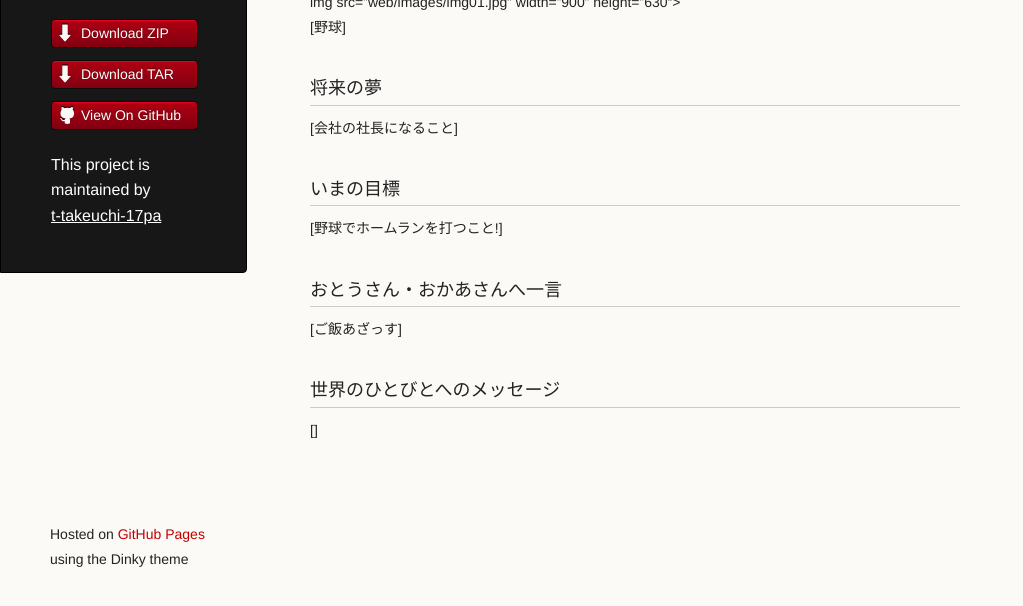
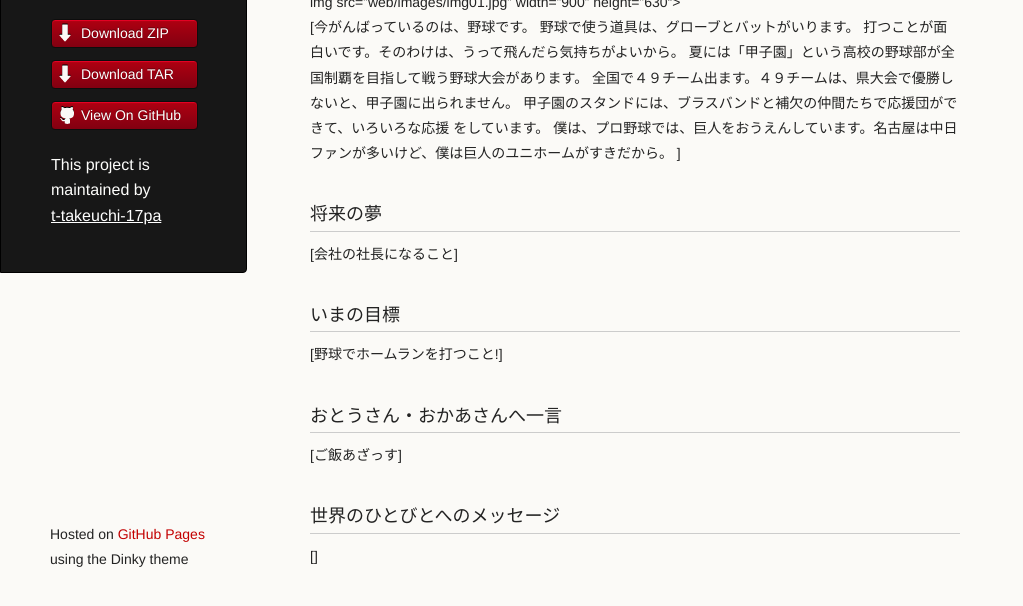
Before and after one commit to t-takeuchi-17pa/web, a plain HTML site: page index.html in a window 1280 px wide. Shown: the part 196-802 px from the top of the page, without its empty margins (0-1023 px from the left). Drawn offline with Linux system fonts and the light colour scheme.

Commit message:
Update index.html

```diff
--- a/index.html
+++ b/index.html
@@ -38,7 +38,15 @@
 <h3>
 <a id="好きなこと" class="anchor" href="#%E5%A5%BD%E3%81%8D%E3%81%AA%E3%81%93%E3%81%A8" aria-hidden="true"><span aria-hidden="true" class="octicon octicon-link"></span></a>好きなこと</h3>
 img src=”web/images/img01.jpg” width=”900” height=”630“>
-<p>[野球]</p>
+<p>[今がんばっているのは、野球です。
+野球で使う道具は、グローブとバットがいります。
+打つことが面白いです。そのわけは、うって飛んだら気持ちがよいから。
+夏には「甲子園」という高校の野球部が全国制覇を目指して戦う野球大会があります。
+全国で４９チーム出ます。４９チームは、県大会で優勝しないと、甲子園に出られません。
+甲子園のスタンドには、ブラスバンドと補欠の仲間たちで応援団ができて、いろいろな応援
+をしています。
+僕は、プロ野球では、巨人をおうえんしています。名古屋は中日ファンが多いけど、僕は巨人のユニホームがすきだから。
+]</p>
 
 <h3>
 <a id="将来の夢" class="anchor" href="#%E5%B0%86%E6%9D%A5%E3%81%AE%E5%A4%A2" aria-hidden="true"><span aria-hidden="true" class="octicon octicon-link"></span></a>将来の夢</h3>
```
